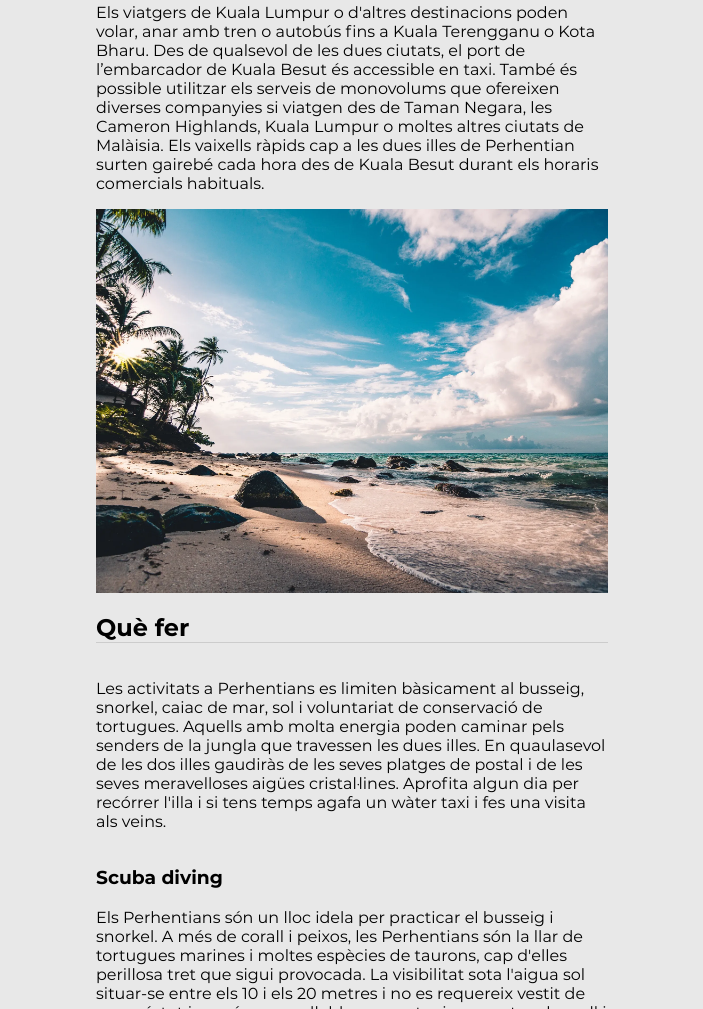
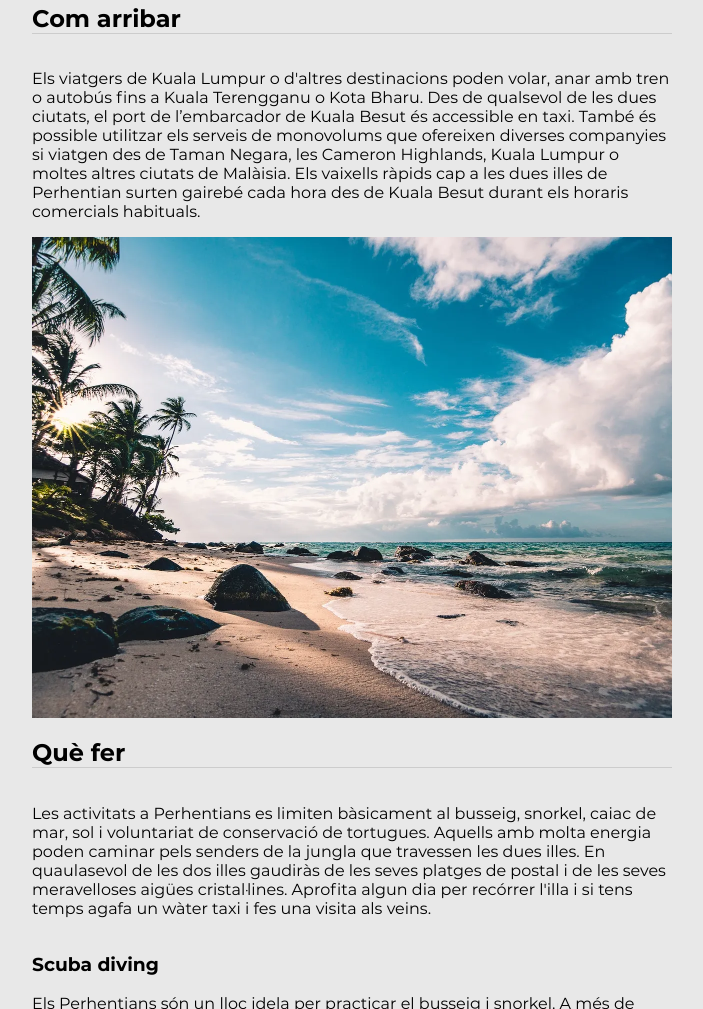
Before and after one commit to atrevinyo/Eines-HTML-i-CSS-PAC3, a website built with Parcel: page src/cat1.html in a window 1280 px wide. Shown: the part 929-1938 px from the top of the page, without its empty margins (288-991 px from the left). Built offline with nearby package versions, Linux system fonts and the light colour scheme.

Commit message:
Add files via upload

```diff
--- a/css/style.css
+++ b/css/style.css
@@ -294,7 +294,7 @@ p.lema {
 /* DETALL */
 
 article {
-    width: 40%;
+    width: 50%;
     height: 80%;
     margin: auto;
     padding-top: 20px;
--- a/src/cat1.html
+++ b/src/cat1.html
@@ -61,8 +61,8 @@
                             <picture>
                                 <source id="imatge11" media="(max-width: 480px)" srcset="../img/pexels-fabian-wiktor-640px.webp" onclick="zoomImatge('imatge11')">
                                 <source id="imatge12" media="(max-width: 829px)" srcset="../img/pexels-fabian-wiktor-1280px.webp" onclick="zoomImatge('imatge12')">
-                                <source id="imatge13" media="(min-width: 830px)" srcset="../img/pexels-fabian-wiktor-1920px.webp" onclick="zoomImatge('imatge13')">
-                                <img id="imatge14" loading="lazy" src="../img/pexels-fabian-wiktor-1920px.webp" alt="Kula Lumpur" onclick="zoomImatge('imatge14')">
+                                <source id="imatge13" media="(min-width: 830px)" srcset="../img/pexels-fabian-wiktor-1280px.webp" onclick="zoomImatge('imatge13')">
+                                <img id="imatge14" loading="lazy" src="../img/pexels-fabian-wiktor-1280px.webp" alt="Kula Lumpur" onclick="zoomImatge('imatge14')">
                             </picture>
 
                     </section>
```
